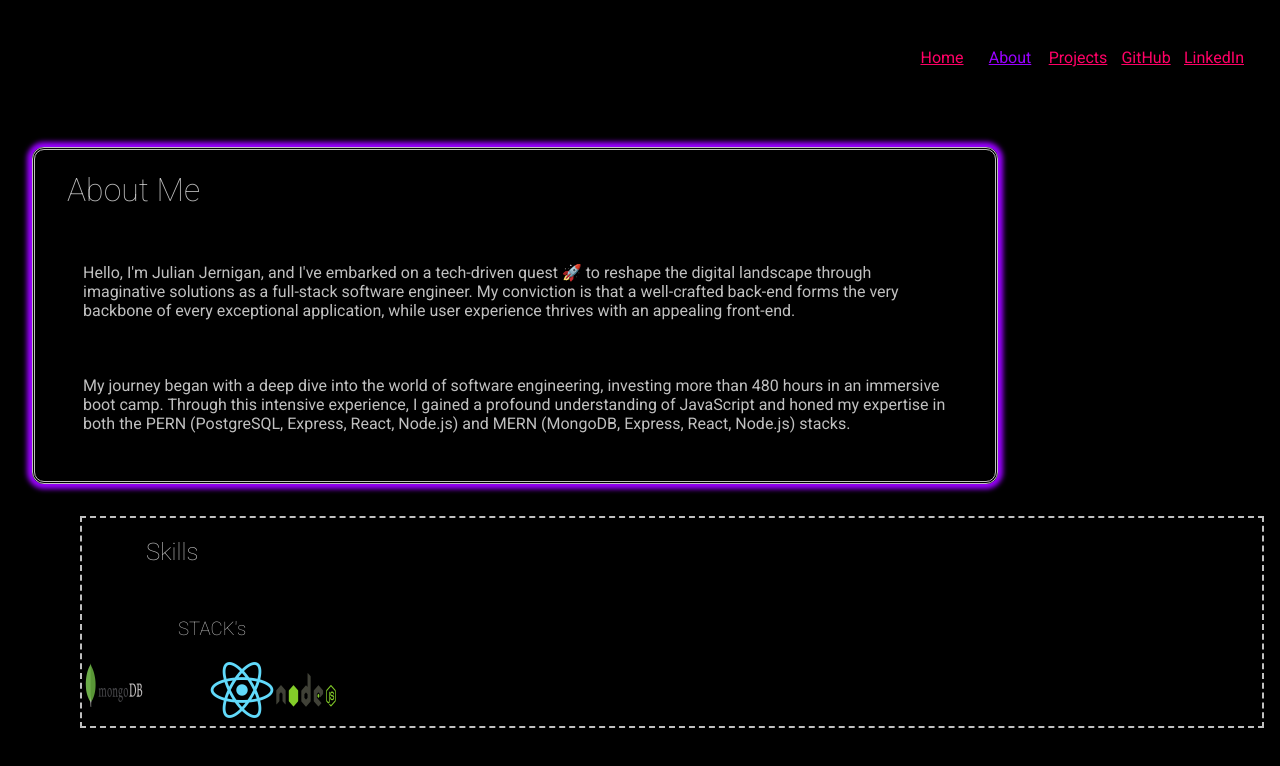
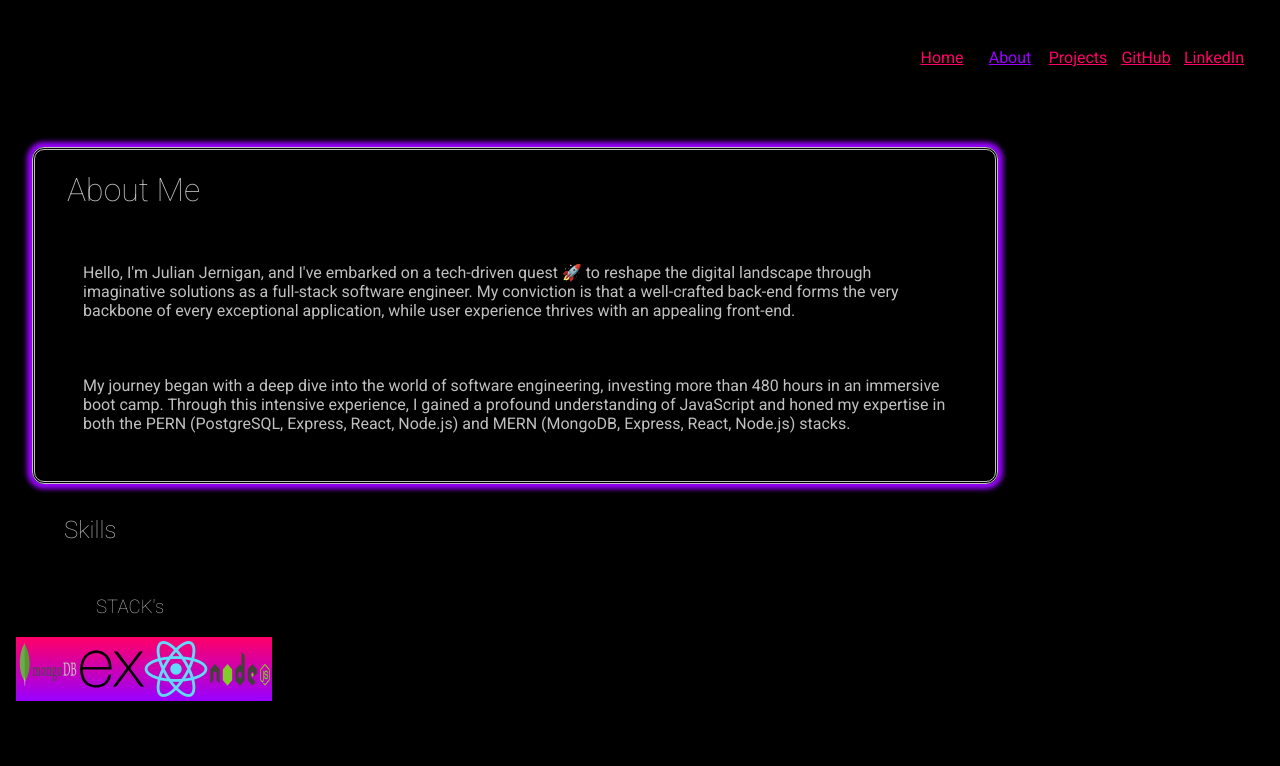
Before and after one commit to Job85/simplistic-portfolio, a Next.js app: page /about in a window 1280 px wide. Shown: the top 766 px of the page. Built offline with nearby package versions, Linux system fonts and the light colour scheme.

Commit message:
wrapped Image element in container and styled with position relative, height 4em, width 4em; styled mern containere with display flex, flex-direction row, flex-wrap wrap

```diff
--- a/src/app/about/page.module.css
+++ b/src/app/about/page.module.css
@@ -10,16 +10,6 @@
     box-shadow: 0px 0px 5px 5px #9900FF;
     margin: 2em;
     width: 75vw;
-}
-
-.skills {
-    border-style: dashed;
-    border-width: 2px;
-    margin: 0 1em 2em 5em;
-}
-
-.stack {
-    position: relative;
 }
 
 .h1 {
--- a/src/app/components/Skills/Skills.jsx
+++ b/src/app/components/Skills/Skills.jsx
@@ -1,32 +1,37 @@
+import styles from "./skills.module.css"
 import Image from "next/image";
 
 export default function MERN() {
     return (
-        <div>
+        <div className={styles.mern}>
+            <div className={styles.imgContainer}>
                 <Image
                     src={'/mongoDBIcon.png'}
-                width={64}
-                height={64}
+                    fill
                     alt="Mongo DB Icon"
                 />
+            </div>
+            <div className={styles.imgContainer}>
                 <Image
                     src={'/expressJSIcon.png'}
-                width={64}
-                height={64}
+                    fill
                     alt="Express JS Icon"
                 />
+            </div>
+            <div className={styles.imgContainer}>
                 <Image
                     src={'/reactIcon.png'}
-                width={64}
-                height={64}
+                    fill
                     alt="React Icon"
                 />
+            </div>
+            <div className={styles.imgContainer}>
                 <Image
                     src={'/nodeJSIcon.png'}
-                width={64}
-                height={64}
+                    fill
                     alt="Node JS Icon"
                 />
             </div>
+        </div>
     )
 }
--- /dev/null
+++ b/src/app/components/Skills/skills.module.css
@@ -0,0 +1,14 @@
+.mern {
+    background-image: linear-gradient(#FF0066, #9900FF);
+    width: fit-content;
+    margin: 0 1em 3em 1em;
+    display: flex;
+    flex-direction: row;
+    flex-wrap: wrap;
+}
+
+.imgContainer {
+    position: relative;
+    height: 4em;
+    width: 4em;
+}
```
Lines whose indentation alone changed are shown as unchanged.
